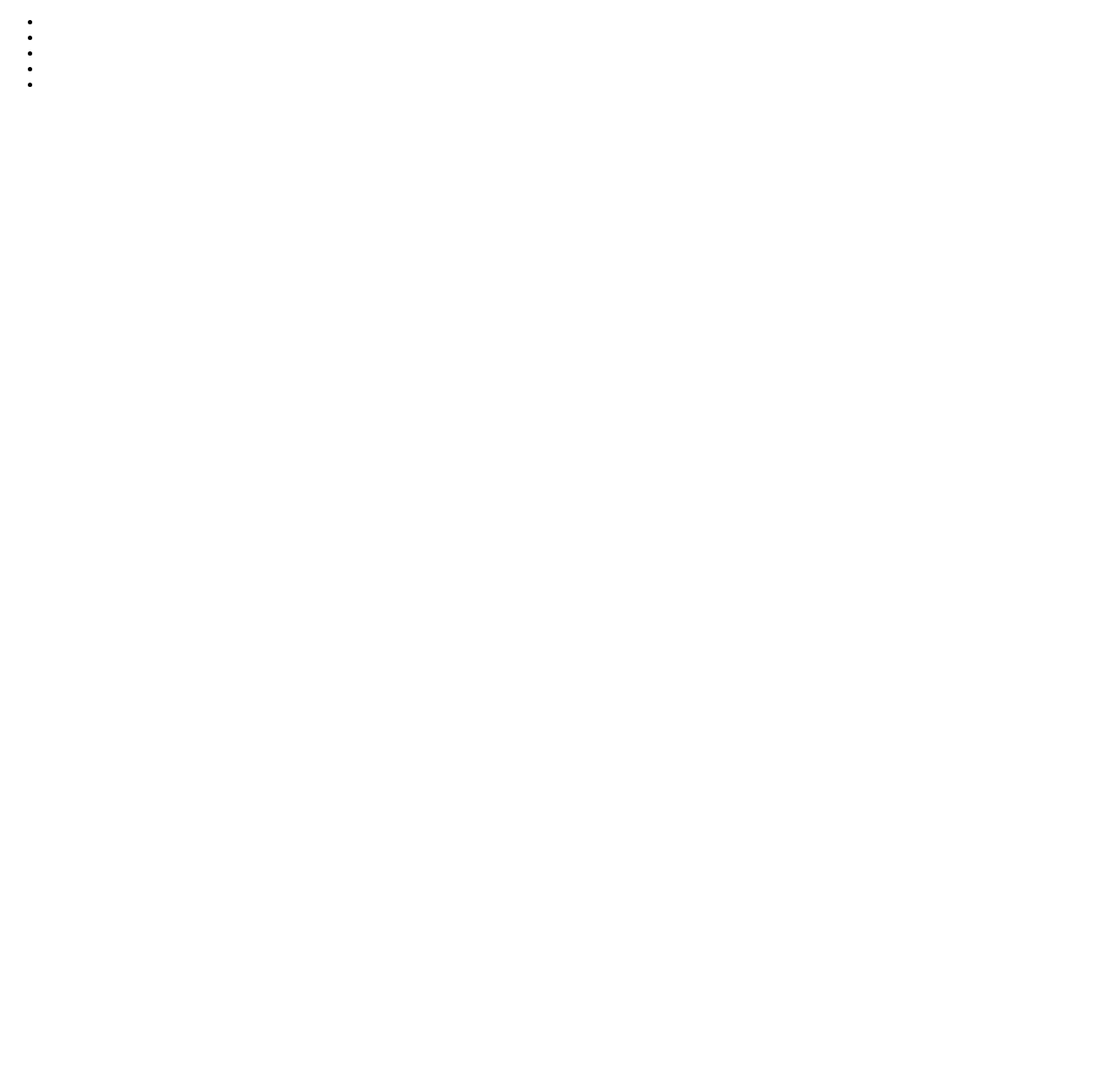
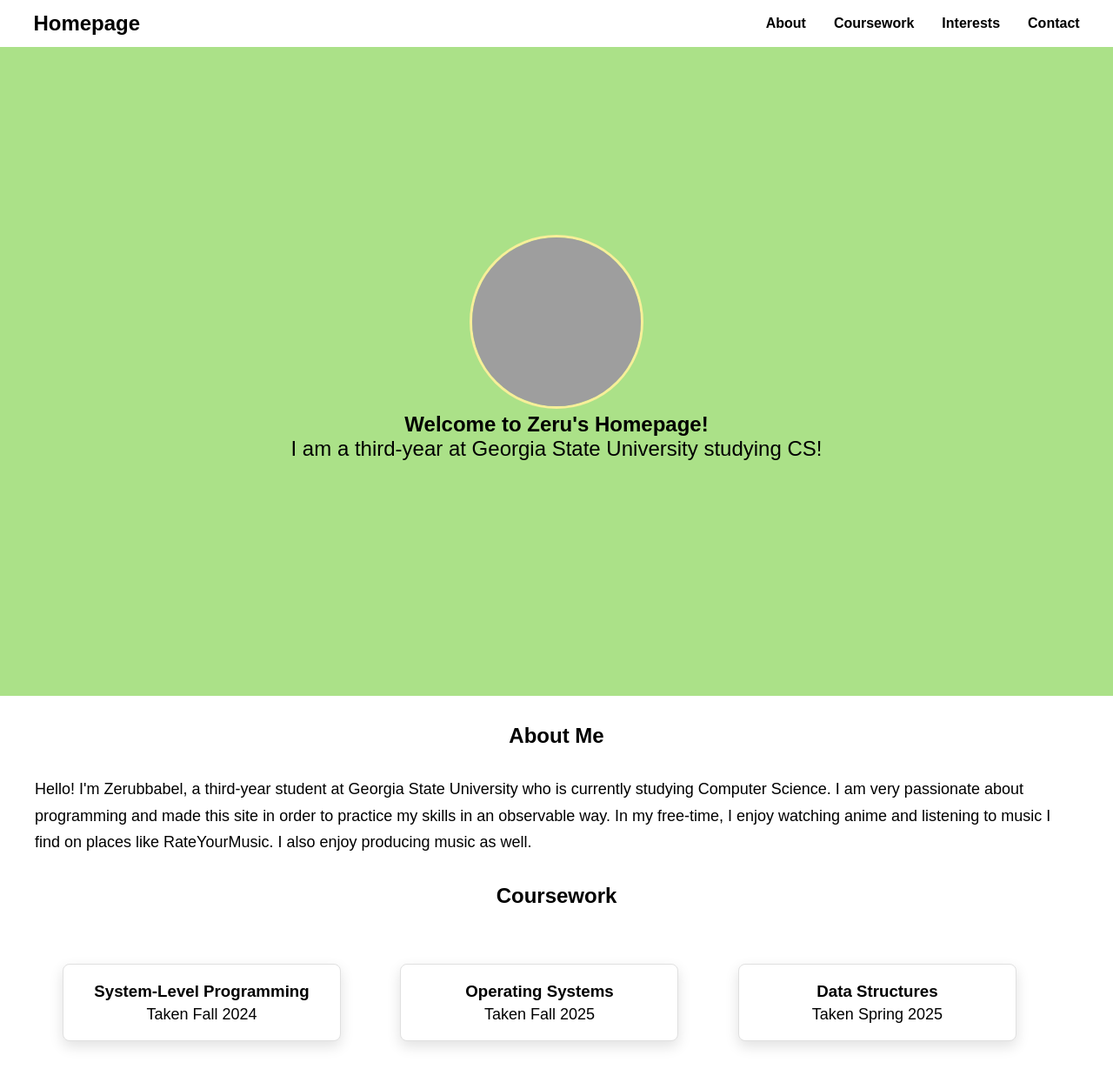
Before and after one commit to daydre4mX/hw01, a plain HTML site: page index.html in a window 1280 px wide. Shown: the whole page at 87% size. Before the commit the page ends 800 px from the top, so only its background shows below. Drawn offline with Linux system fonts and the light colour scheme; grey boxes are pictures that could not be loaded.

Commit message:
Finish Hero

```diff
--- a/css/style.css
+++ b/css/style.css
@@ -0,0 +1,100 @@
+* {
+  margin: 0;
+  padding: 0;
+  box-sizing: border-box;
+}
+
+body {
+  font-family: Arial, Helvetica, sans-serif;
+}
+
+div {
+  display: block;
+}
+
+.header {
+  position: fixed;
+  top: 0;
+  right: 0;
+  left: 0;
+  display: flex;
+  align-items: center;
+  justify-content: space-between;
+  z-index: 1000;
+  padding-left: 3%;
+  padding-right: 3%;
+  padding-top: 1%;
+  padding-bottom: 1%;
+
+  background: white;
+}
+
+.navigation-links {
+  display: flex;
+  list-style: none;
+  gap: 2rem;
+}
+
+.navigation-links a {
+  text-decoration: none;
+  color: black;
+  font-weight: 600;
+  transition: scale 0.5s ease-in-out;
+}
+
+.home {
+  position: relative;
+  align-items: center;
+  display: flex;
+  text-align: center;
+  justify-content: center;
+  min-height: 100vh;
+  background: #abe188;
+  overflow: hidden;
+}
+
+.home h2 {
+  font-weight: 500;
+}
+
+.container {
+  max-width: 1200px;
+  margin: 0 auto;
+}
+
+.pfp {
+  width: 200px;
+  height: 200px;
+  border: 3px solid;
+  border-color: #f7ef99;
+  border-radius: 9999px;
+}
+
+p {
+  line-height: 1.7;
+  justify-content: center;
+  font-size: 1.125rem;
+}
+
+.divider {
+  margin: 2rem;
+}
+.navigation-links a:hover {
+  scale: 5;
+}
+
+.card {
+  display: inline-block;
+  background-color: #ffffff;
+  border: 1px solid #e0e0e0;
+  border-radius: 8px;
+  padding: 20px;
+  box-shadow: 0 6px 16px rgba(0, 0, 0, 0.12);
+  margin: 2rem;
+  width: 20rem;
+  height: 5.6rem;
+  text-align: center;
+  justify-content: center;
+  overflow-wrap: break-word;
+  vertical-align: middle;
+}
--- a/index.html
+++ b/index.html
@@ -1,5 +1,6 @@
 <!DOCTYPE html>
 <html lang="en">
+
 <head>
     <meta charset="UTF-8">
     <meta name="viewport" content="width=device-width, initial-scale=1.0">
@@ -8,18 +9,72 @@
 </head>
 
 <body>
-<nav class="header">
-    <ul class="navigation-links">
-        <li><a href=""></a></li>
-        <li><a href=""></a></li>
-        <li><a href=""></a></li>
-        <li><a href=""></a></li>
-        <li><a href=""></a></li>
-    </ul>
-</nav>
+    <nav class="header">
+        <h1>Homepage</h1>
+        <div>
+            <ul class="navigation-links">
+                <li><a href="#about">About</a></li>
+                <li><a href="#coursework">Coursework</a></li>
+                <li><a href="#interests">Interests</a></li>
+                <li><a href="#contact">Contact</a></li>
+            </ul>
+        </div>
+    </nav>
+
+    <section class="home">
+        <div class="container hero">
+            <div class="image-container">
+                <img src="images/zeru.jpg" alt="Zerubbabel" class="pfp">
+            </div>
+            <h1>Welcome to Zeru's Homepage!</h1>
+            <h2>I am a third-year at Georgia State University studying CS!</h2>
+        </div>
+    </section>
+
+    <div class="divider"></div>
+    <section id="about">
+        <div class="container">
+            <h2 style="text-align: center;">About Me</h2>
+            <div class="divider"></div>
+            <p>Hello! I'm Zerubbabel, a third-year student at Georgia State University who is currently studying
+                Computer Science. I am very passionate about programming and made this site in order to practice my
+                skills in an observable way.
+                In my free-time, I enjoy watching anime and listening to music I find on places like RateYourMusic. I
+                also enjoy producing music as well.
+
+            </p>
+        </div>
+    </section>
+
+    <div class="divider"></div>
+    <section id="coursework">
+        <div class="container">
+            <h2 style="text-align: center;">Coursework</h2>
+            <div class="divider"></div>
+            <div class="card">
+                <h3>System-Level Programming</h3>
+                <p>Taken Fall 2024</p>
+            </div>
+            <div class="card">
+                <h3>Operating Systems</h3>
+                <p>Taken Fall 2025</p>
+            </div>
+            <div class="card">
+                <h3>Data Structures</h3>
+                <p>Taken Spring 2025</p>
+            </div>
+        </div>
+    </section>
+    <section id="interests">
+        <div class="container"></div>
+    </section>
+    <section id="contact">
+        <div class="container"></div>
+    </section>
 
 
 
 
 </body>
+
 </html>
```
Also changed, not shown: 1 other file.
